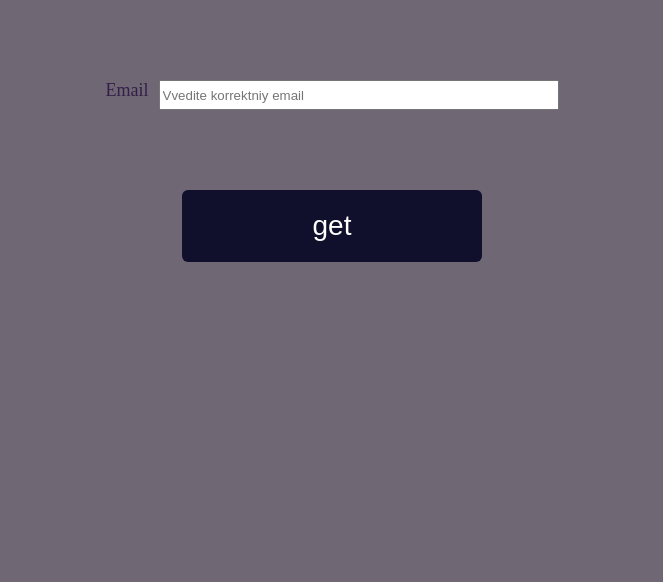
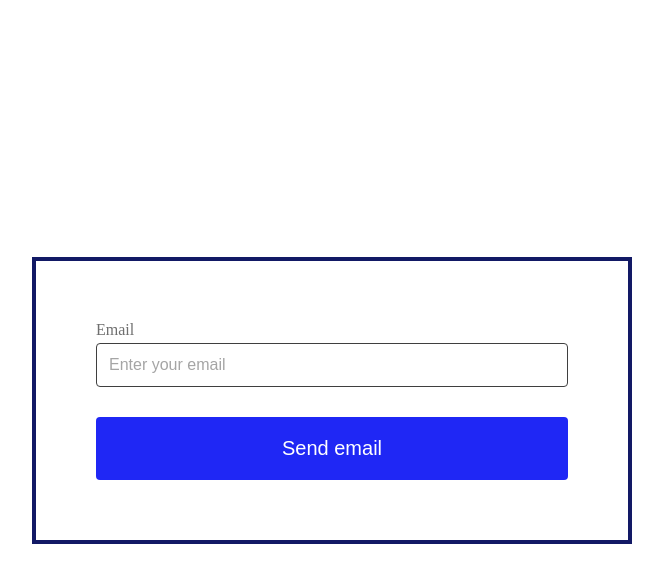
Before and after one commit to Andrew9806-lang/71_react, a React (Vite) app: page / in a window 1280 px wide. Shown: the top 582 px of the page, without its empty margins (308-971 px from the left). Built offline with nearby package versions, Linux system fonts and the light colour scheme.

Commit message:
Homework03

```diff
--- a/src/components/Button/Button.jsx
+++ b/src/components/Button/Button.jsx
@@ -1,24 +1,26 @@
 import "./styles.css";
 
-// sozdaetsya s pomoshyu slovo function
-// ! obyazatelno s pomoshyu bolshoi bukvi
-// komponent dolzhen obyazaterlno dolzhen vozvrashat jsx incache on prosto ne budet komponentom
+// Компонент создаётся с помощью слова function и обязательно!
+// с большой буквы. Компонент обязательно должен возвращать JSX
+// иначе он просто не будет компонентом
 
-//u funkcionalnih komponentov est parametr nazivaestya props
-// etot parametr pozvolyaet v moment vizova peredat v komponent znacheniya
-// to est mi zadaem object i pishem tuda znachenie kotorie hotim
-function Button({name,type}){
-    return <button className="button" type={type}>{name}</button>;
+// У функциональных компонентов есть один параметр - props (объект)
+// Этот параметр позволяет в момент вызова передавать в компонент значения
+function Button({ type="button", name, onClick }) {
+  return (
+    <button className="button" type={type} onClick={onClick}>
+      {name}
+    </button>
+  );
 }
-//export komponenta po umolchaniyu komponenta button s pomoshyu eksporta
-// mi mozhem poluchat komponent v drugih komponentah i tam ego ispolzovat
-// inache komponent budet nedostupen v drugih failah projejta
 
+// Экспорт по умолчанию компонента Button. С помощью экспорта
+// мы можем получать компонент в других компонентах и там его
+// использовать, то есть вызывать. Иначе компонент будет недоступен
+// в других файлах проекта
 export default Button;
 
-
-// const props eto object = {
-// name:
-// type:
-
-//}
+// const props = {
+//  name:
+//  type:
+// }
--- a/src/components/Button/styles.css
+++ b/src/components/Button/styles.css
@@ -1,10 +1,10 @@
-.button{
-    width: 300px;
-    padding: 20px 30px;
-    background-color: rgb(16,16,44);
-    font-size: 28px;
-    color: white;
-    border: none;
-    border-radius: 6px;
-    cursor: pointer;
+.button {
+  width: 100%;
+  padding: 20px;
+  background-color: #1F27F5;
+  font-size: 20px;
+  color: white;
+  border: none;
+  border-radius: 4px;
+  cursor: pointer;
 }
--- a/src/components/Input/Input.jsx
+++ b/src/components/Input/Input.jsx
@@ -1,17 +1,12 @@
 import "./styles.css";
 
-function Input1({ name, type, placeholder, label }) {
+function Input({ name, type, id, label, placeholder }) {
   return (
-    <div className="form-wrapper">
-      <label htmlFor={name}>
-        {label}
-        <input id={name}
-         name={name}
-          type={type}
-          placeholder={placeholder} />
-      </label>
+    <div className="input-container">
+      <label htmlFor={id}>{label}</label>
+      <input name={name} type={type} id={id} placeholder={placeholder} />
     </div>
   );
 }
 
-export default Input1;
+export default Input;
--- a/src/components/Input/styles.css
+++ b/src/components/Input/styles.css
@@ -1,25 +1,25 @@
-.form-wrapper{
-    display: flex;
-    justify-content: center;
-    width: 300px;
-    align-items: center;
-    flex-direction: column;
-    padding: 20px;
-    gap: 10px;
 
-}
-.form-wrapper>label{
-    display: flex;
-    gap: 10px;
-    justify-content: center;
-    padding: 40px;
-    font-size: large;
-    color: rgb(52, 30, 73);
-
+.input-container {
+  display: flex;
+  flex-direction: column;
+  gap: 4px;
+  width: 100%;
 }
 
-.form-wrapper>label>input{
-    width: 400px;
-    height: 30px;
+label {
+  font-size: 16px;
+  color: #6f6f6f;
+}
 
+input {
+  width: 100%;
+  padding: 12px;
+  border: 1px solid #3f3f3f;
+  border-radius: 4px;
+  font-size: 16px;
+  outline: none;
 }
+
+input::placeholder {
+  color: #a5a5a5;
+}
--- a/src/homeworks/Homeworks_03/Homework.jsx
+++ b/src/homeworks/Homeworks_03/Homework.jsx
@@ -1,26 +1,22 @@
+import Button from "../../components/Button/Button";
+import Input from "../../components/Input/Input";
 import "./styles.css";
-import Input1 from "../../components/Input/Input";
-import Button from "../../components/Button/Button";
-import { InputInfo } from "./data";
 
-function InputForm() {
+function Homework03() {
   return (
-    <div className="forms-container">
-      <Input1 {...InputInfo} />
-      <Button type="submit" name="get" />
+    <div className="homework03-wrapper">
+      <form className="contact-form">
+        <Input
+          name="email"
+          id="email_id"
+          label="Email"
+          placeholder="Enter your email"
+          type="email"
+        />
+        <Button name="Send email" type="submit" />
+      </form>
     </div>
   );
+}
 
-// variant 2
-//   return (
-//     <div className="forms-container">
-//       <Input1
-//         label={InputInfo.label}
-//         name={InputInfo.name}
-//         placeholder={InputInfo.placeholder}
-//       />
-//          <Button type="submit" name="get" />
-//     </div>
-//   );
-};
-export default InputForm;
+export default Homework03;
--- a/src/homeworks/Homeworks_03/data.js
+++ /dev/null
@@ -1,7 +0,0 @@
-export const InputInfo={
-    label: "Email",
-    name:"email",
-    type: "email",
-    placeholder:"Vvedite korrektniy email",
-
-};
--- a/src/homeworks/Homeworks_03/styles.css
+++ b/src/homeworks/Homeworks_03/styles.css
@@ -1,10 +1,17 @@
-.forms-container{
-      display: flex;
+.homework03-wrapper {
+  display: flex;
   flex-direction: column;
   align-items: center;
-  gap: 20px;
+  justify-content: center;
   flex: 1;
   padding: 50px;
-  background: rgb(111, 104, 116);
-  padding: 20px;
-};
+}
+
+.contact-form {
+  display: flex;
+  flex-direction: column;
+  gap: 30px;
+  min-width: 600px;
+  padding: 60px;
+  border: 4px solid rgb(18, 25, 101);
+}
```
